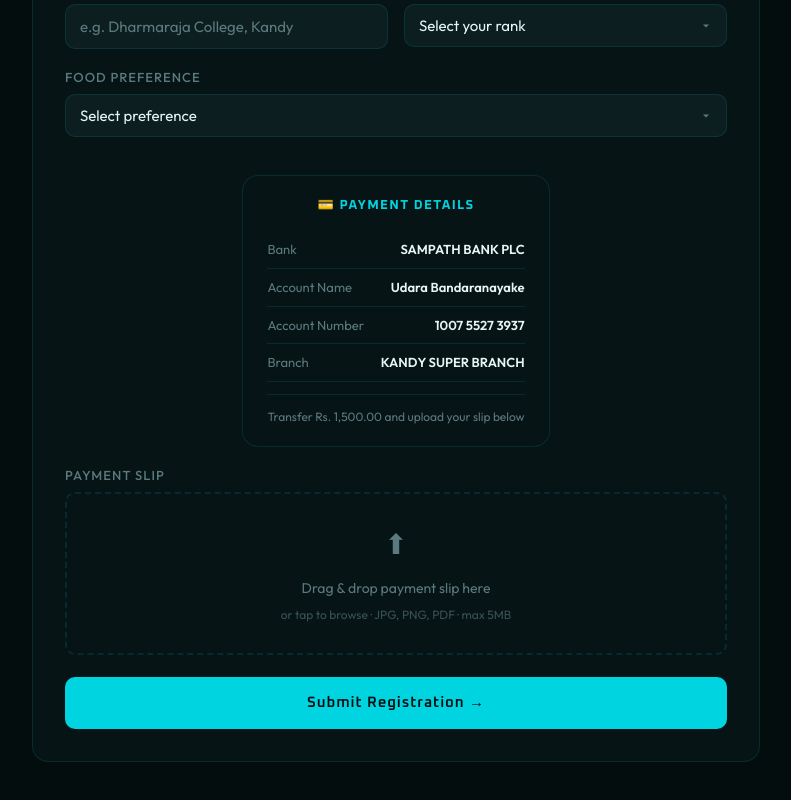
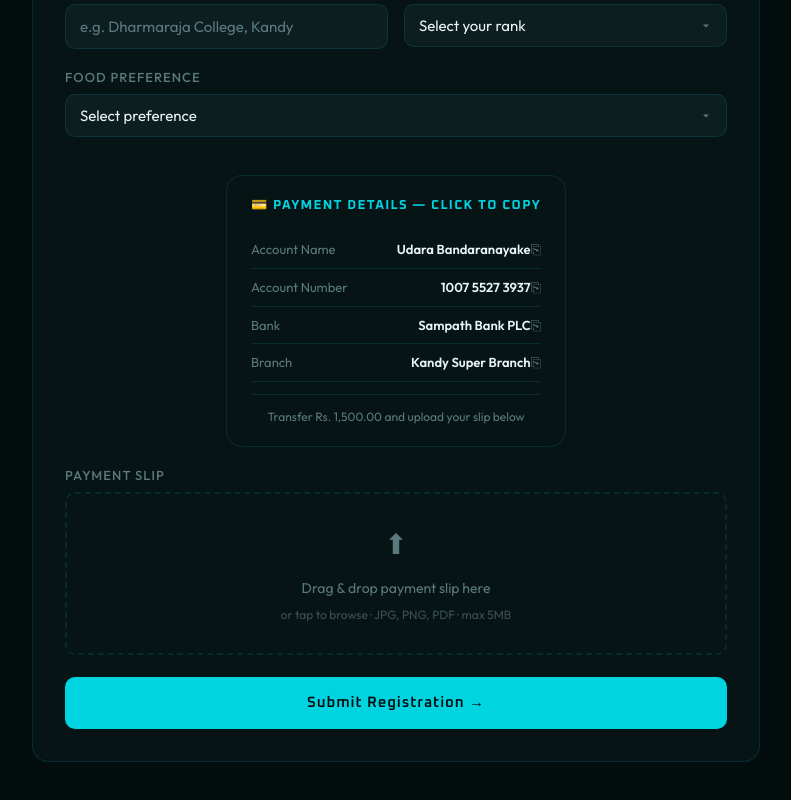
Before and after one commit to gangasara2004/peak25, a React (Vite) app: page / in a window 1280 px wide. Shown: the part 900-1700 px from the top of the page, without its empty margins (244-1035 px from the left). Built offline with nearby package versions, Linux system fonts and the light colour scheme.

Commit message:
Enhance payment details with copy functionality

```diff
--- a/src/pages/RegisterPage.tsx
+++ b/src/pages/RegisterPage.tsx
@@ -206,11 +206,23 @@ export default function RegisterPage() {
 
             {/* Bank Details */}
             <div className="rp-payment-box rp-payment-box--inline">
-              <div className="rp-payment-title">💳 Payment Details</div>
-              <div className="rp-payment-row"><span>Bank</span><strong>SAMPATH BANK PLC</strong></div>
-              <div className="rp-payment-row"><span>Account Name</span><strong>Udara Bandaranayake</strong></div>
-              <div className="rp-payment-row"><span>Account Number</span><strong>1007 5527 3937</strong></div>
-              <div className="rp-payment-row"><span>Branch</span><strong>KANDY SUPER BRANCH</strong></div>
+              <div className="rp-payment-title">💳 Payment Details — Click to Copy</div>
+              {[
+                { label: 'Account Name', value: 'Udara Bandaranayake' },
+                { label: 'Account Number', value: '1007 5527 3937' },
+                { label: 'Bank', value: 'Sampath Bank PLC' },
+                { label: 'Branch', value: 'Kandy Super Branch' },
+              ].map(({ label, value }) => (
+
+                <div key={label} className="rp-payment-row rp-payment-row--copy"
+                  onClick={() => { navigator.clipboard.writeText(value); }}>
+                  <span>{label}</span>
+                  <div className="rp-copy-right">
+                    <strong>{value}</strong>
+                    <span className="rp-copy-icon">⎘</span>
+                  </div>
+                </div>
+              ))}
               <div className="rp-payment-note">Transfer Rs. 1,500.00 and upload your slip below</div>
             </div>
 
@@ -349,7 +361,11 @@ function SuccessScreen({ email }: { email: string }) {
         .rp-success-emoji { font-size: 56px; margin-bottom: 16px; }
         .rp-success-title { font-family: var(--font-display); font-size: 26px; color: var(--cyan); margin-bottom: 12px; }
         .rp-success-desc { color: var(--text-muted); font-size: 14px; line-height: 1.7; margin-bottom: 20px; }
-        .rp-payment-box--inline { max-width: 100%; margin-top: 0; }
+        .rp-payment-row--copy { cursor: pointer; border-radius: 6px; padding: 8px 6px; margin: 0 -6px; transition: background 0.15s; }
+        .rp-payment-row--copy:hover { background: var(--cyan-dim); }
+        .rp-copy-right { display: flex; align-items: center; gap: 8px; }
+        .rp-copy-icon { font-size: 14px; color: var(--cyan); opacity: 0.6; }
+        .rp-payment-row--copy:hover .rp-copy-icon { opacity: 1; }.rp-payment-box--inline { max-width: 100%; margin-top: 0; }
         .rp-success-email { background: var(--bg-elevated); border-radius: var(--radius); padding: 12px 16px; font-size: 13px; color: var(--text-muted); margin-bottom: 24px; word-break: break-all; }
       `}</style>
     </div>
```
